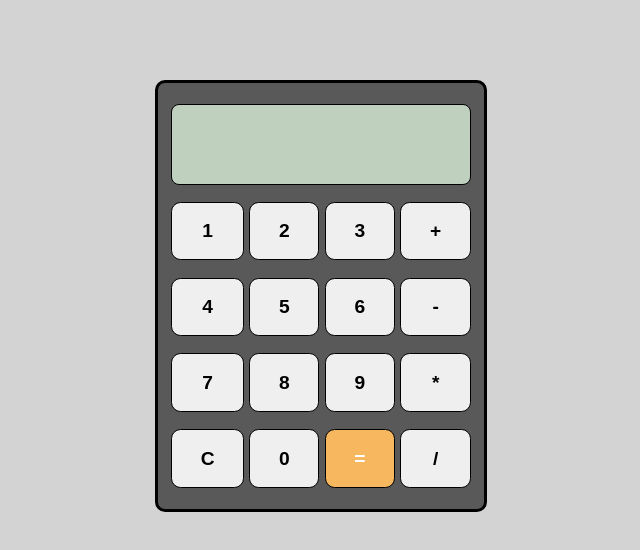
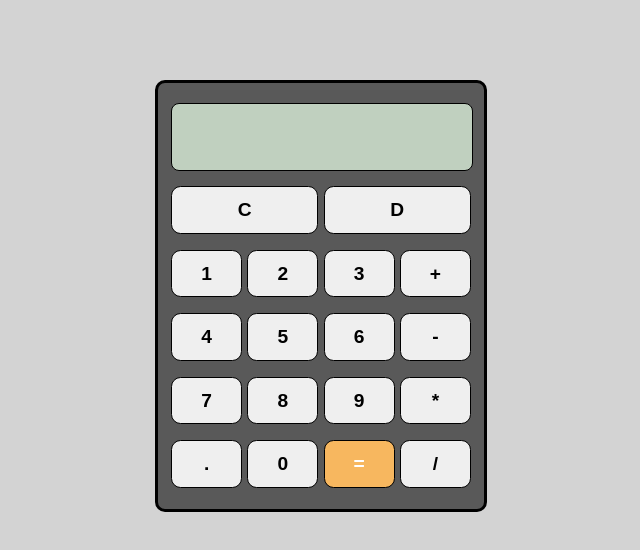
Before and after one commit to gadiBD/learningWeb, a plain HTML site: page index.html in a window 1280 px wide. Shown: the whole page, without its empty margins (319-959 px from the left). Drawn offline with Linux system fonts and the light colour scheme.

Commit message:
feat(index.html script.js style.css) added more functionalities

```diff
--- a/index.html
+++ b/index.html
@@ -10,25 +10,28 @@
 <body>
     <div id="calculator">
         <div id="displayWrapper">
-            <div id="displayText"></div>
+            <div id="displayScrollContainer">
+                <div id="displayText"></div>
+            </div>
         </div>
-        <button number value="1">1</button>
-        <button number value="2">2</button>
-        <button number value="3">3</button>
-        <button operation value="+">+</button>
-        <button number value="4">4</button>
-        <button number value="5">5</button>
-        <button number value="6">6</button>
-        <button operation value="-">-</button>
-        <button number value="7">7</button>
-        <button number value="8">8</button>
-        <button number value="9">9</button>
-        <button operation value="*">*</button>
-        <button clear value="C">C</button>
-        <button number value="0">0</button>
-        <button equals value="=" id="equals">=</button>
-        <button operation value="/">/</button>
+        <div class="button" id="clear">C</div>
+        <div class="button" id="delete">D</div>
+        <div class="button" number>1</div>
+        <div class="button" number>2</div>
+        <div class="button" number>3</div>
+        <div class="button" operation>+</div>
+        <div class="button" number>4</div>
+        <div class="button" number>5</div>
+        <div class="button" number>6</div>
+        <div class="button" operation>-</div>
+        <div class="button" number>7</div>
+        <div class="button" number>8</div>
+        <div class="button" number>9</div>
+        <div class="button" operation>*</div>
+        <div class="button" number>.</div>
+        <div class="button" number>0</div>
+        <div class="button" equals id="equals">=</div>
+        <div class="button" operation>/</div>
     </div>
-
 </body>
 </html><html</html>
--- a/script.js
+++ b/script.js
@@ -10,7 +10,7 @@ const operations = {
   },
   "/": (firstNum, secondNum) => {
     if (secondNum === 0) {
-        return NaN;
+      return NaN;
     }
     return firstNum / secondNum;
   },
@@ -29,14 +29,30 @@ class Calculator {
     this.operation = "";
   }
 
+  delete() {
+    if (this.secondNumber) {
+      this.secondNumber = this.secondNumber.toString().slice(0, -1);
+    } else if (this.operation) {
+      this.operation = "";
+    } else {
+      this.firstNumber = this.firstNumber.toString().slice(0, -1);
+    }
+  }
+
   appendNumber(number) {
-    if (!this.firstNumber) {
-        this.clear();
+
+    if (isNaN(this.firstNumber)) {
+      this.clear();
     }
+
     if (this.operation) {
-      this.secondNumber = this.secondNumber.toString() + number.toString();
+      if (!(number === "." && this.secondNumber.includes("."))) {
+        this.secondNumber = this.secondNumber.toString() + number.toString();
+      }
     } else {
-      this.firstNumber = this.firstNumber.toString() + number.toString();
+      if (!(number === "." && this.firstNumber.includes("."))) {
+        this.firstNumber = this.firstNumber.toString() + number.toString();
+      }
     }
   }
 
@@ -49,9 +65,9 @@ class Calculator {
   compute() {
     if (this.secondNumber) {
       this.firstNumber = operations[this.operation](
-        parseInt(this.firstNumber),
-        parseInt(this.secondNumber)
-      );
+        parseFloat(this.firstNumber),
+        parseFloat(this.secondNumber)
+      ).toString();
       this.secondNumber = "";
       this.operation = "";
     }
@@ -65,20 +81,21 @@ class Calculator {
 const numberButtons = document.querySelectorAll("[number]");
 const operationButtons = document.querySelectorAll("[operation]");
 const equalsButton = document.querySelector("[equals]");
-const clearButton = document.querySelector("[clear]");
+const clearButton = document.getElementById("clear");
+const deleteButton = document.getElementById("delete");
 
 const calculator = new Calculator();
 
 numberButtons.forEach((button) => {
   button.addEventListener("click", () => {
-    calculator.appendNumber(button.value);
+    calculator.appendNumber(button.innerHTML);
     calculator.updateDisplay();
   });
 });
 
 operationButtons.forEach((button) => {
   button.addEventListener("click", () => {
-    calculator.chooseOperation(button.value);
+    calculator.chooseOperation(button.innerHTML);
     calculator.updateDisplay();
   });
 });
@@ -92,3 +109,8 @@ clearButton.addEventListener("click", (button) => {
   calculator.clear();
   calculator.updateDisplay();
 });
+
+deleteButton.addEventListener("click", (button) => {
+  calculator.delete();
+  calculator.updateDisplay();
+});
--- a/style.css
+++ b/style.css
@@ -4,9 +4,9 @@ body {
 
 #calculator {
   display: grid;
-  grid-template-columns: repeat(4, auto);
-  grid-template-rows: 1.3fr repeat(4, 1fr);
-  grid-row-gap: 0.1vw;
+  grid-template-columns: repeat(4, 1fr);
+  grid-template-rows: 1.3fr repeat(5, 1fr);
+  grid-row-gap: 0.05;
   grid-column-gap: 0.4vw;
   max-width: 300px;
   min-height: 400px;
@@ -17,46 +17,67 @@ body {
   padding: 1vw;;
 }
 
+#clear, #delete {
+  grid-column: span 2;
+}
+
 #displayWrapper {
   grid-column: span 4;
   background-color: #C0D0BF;
-  margin: 0.5em 0;
+  display: flex;
+  flex-direction: column;
+  justify-content: center;
+  align-items: center;
+  width: 100%;
+  height: 80%;
+  margin: auto 0;
+}
+
+#displayScrollContainer {
+  white-space: nowrap;
+  overflow-x: scroll;
+  width: 90%;
+}
+
+#displayText {
+  font-size: 2em;
+}
+
+#calculator > .button {
+  margin: 1vh 0;
+  font-weight: bold;
+  font-size: 1.2em;
+  background-color: #EFEFEF;
+  padding: auto auto !important;
+  text-align: center;
   display: flex;
   flex-direction: column;
   justify-content: center;
 }
 
-#displayText {
-  font-size: 3em;
-  margin-left: 0.3em;
-  max-width: 100%;
-  overflow: scroll;
-}
-
-#calculator > button {
-  margin: 1vh 0;
-  font-weight: bold;
-  font-size: 1.2em;
-}
-
-#displayWrapper, #calculator > button  {
+#displayWrapper, #calculator > .button  {
+  padding: auto 0;
   border: 0.05em black solid;
   border-radius: 0.5em;
 }
 
-#displayText, #calculator > button {
+#displayText, #calculator > .button {
   font-family: Arial, Helvetica, sans-serif;
 }
 
-#calculator > button:hover {
+#calculator > .button:hover {
   background-color: lightgray;
 }
 
 #equals {
-  background-color: #F7B75F;
+  background-color: #F7B75F !important;
   color: #fff;
 }
 
 #equals:hover {
   background-color: #e68a00 !important;
 }
+
+#displayScrollContainer::-webkit-scrollbar {
+  display: none;
+}
```
